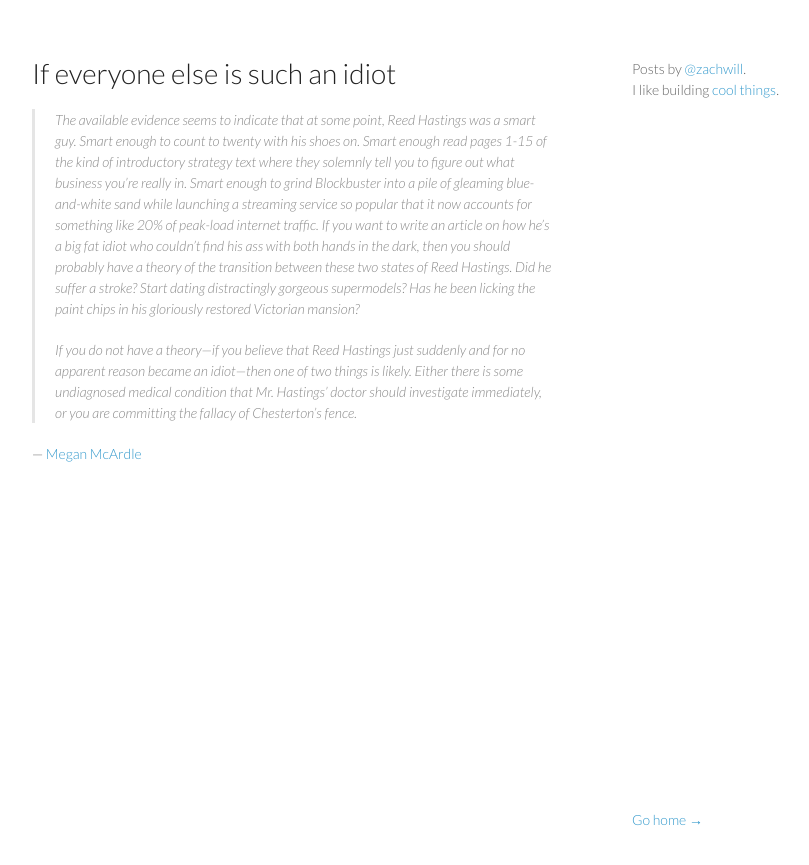
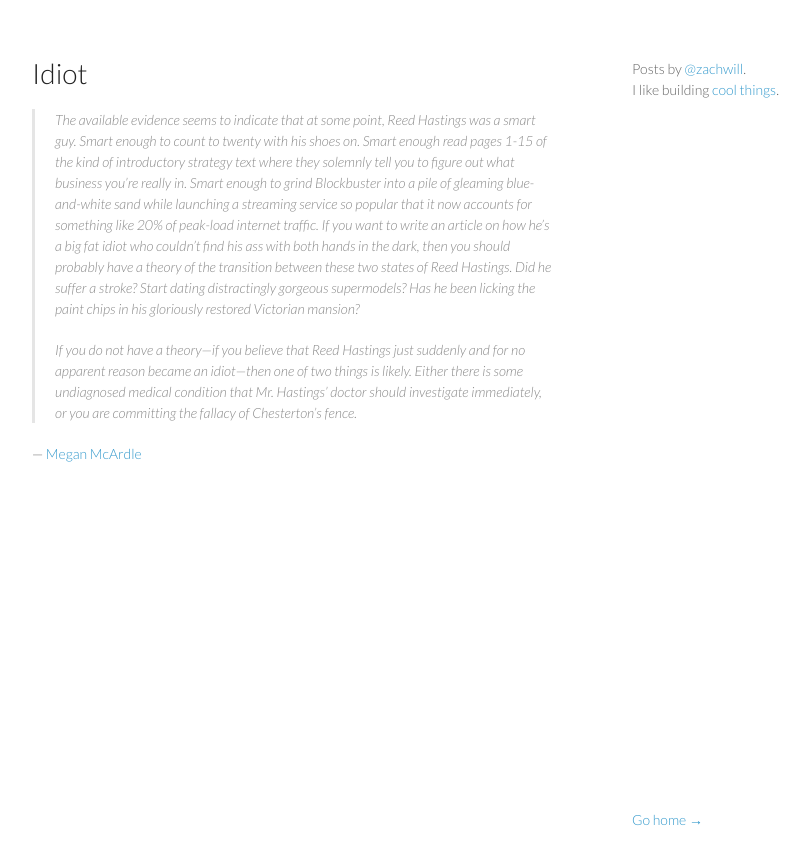
Before and after one commit to zachwill/blog, a Jekyll site: the page built from _posts/2011-12-02-idiot.md, in a window 1280 px wide. Shown: the top 865 px of the page, without its empty margins (178-987 px from the left). Built offline with Jekyll 4.4.1, drawn with Linux system fonts in a browser that asks for light colours; Markdown is read by kramdown in place of the engine named in the settings.

Commit message:
Rename Reed Hastings post

```diff
--- a/_posts/2011-12-02-such-an-idiot.md
+++ b/_posts/2011-12-02-idiot.md
@@ -1,6 +1,6 @@
 ---
 layout    : post
-title     : If everyone else is such an idiot
+title     : Idiot
 permalink : /idiot/
 ---
 
```
